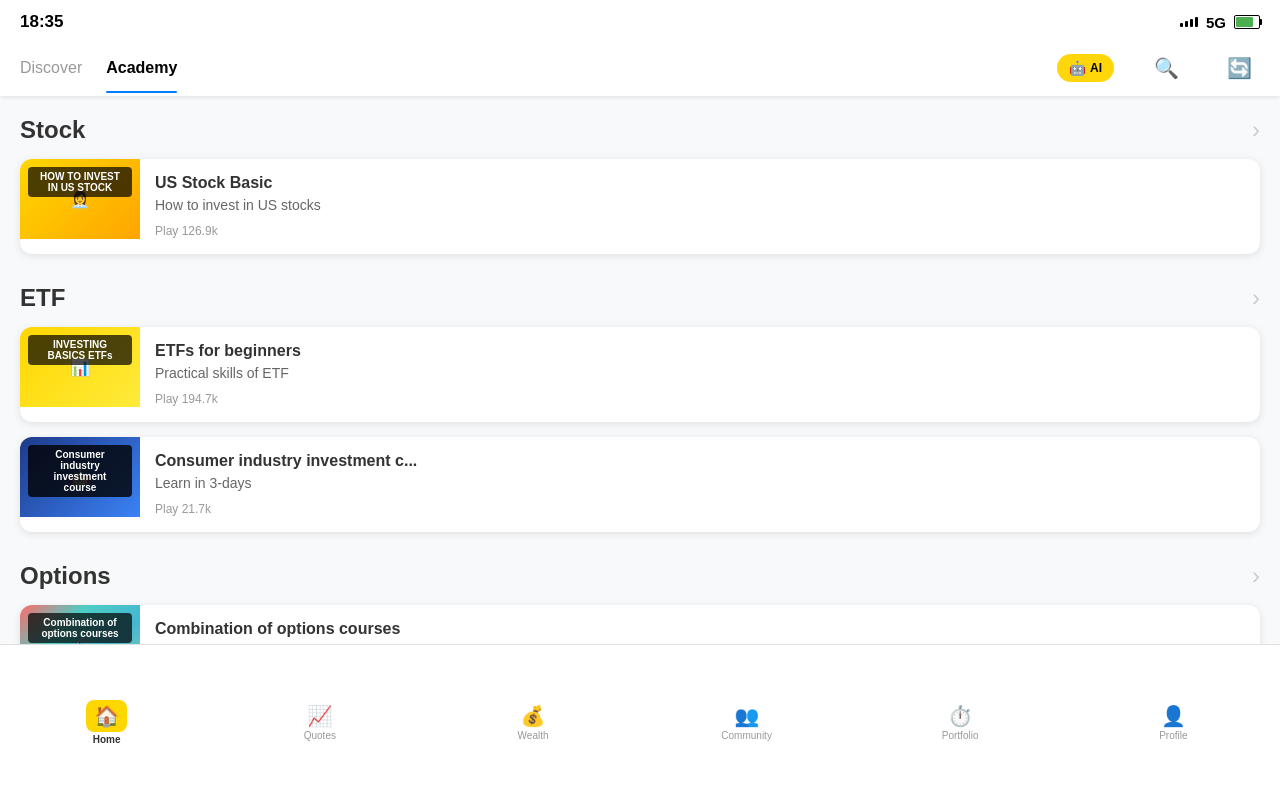
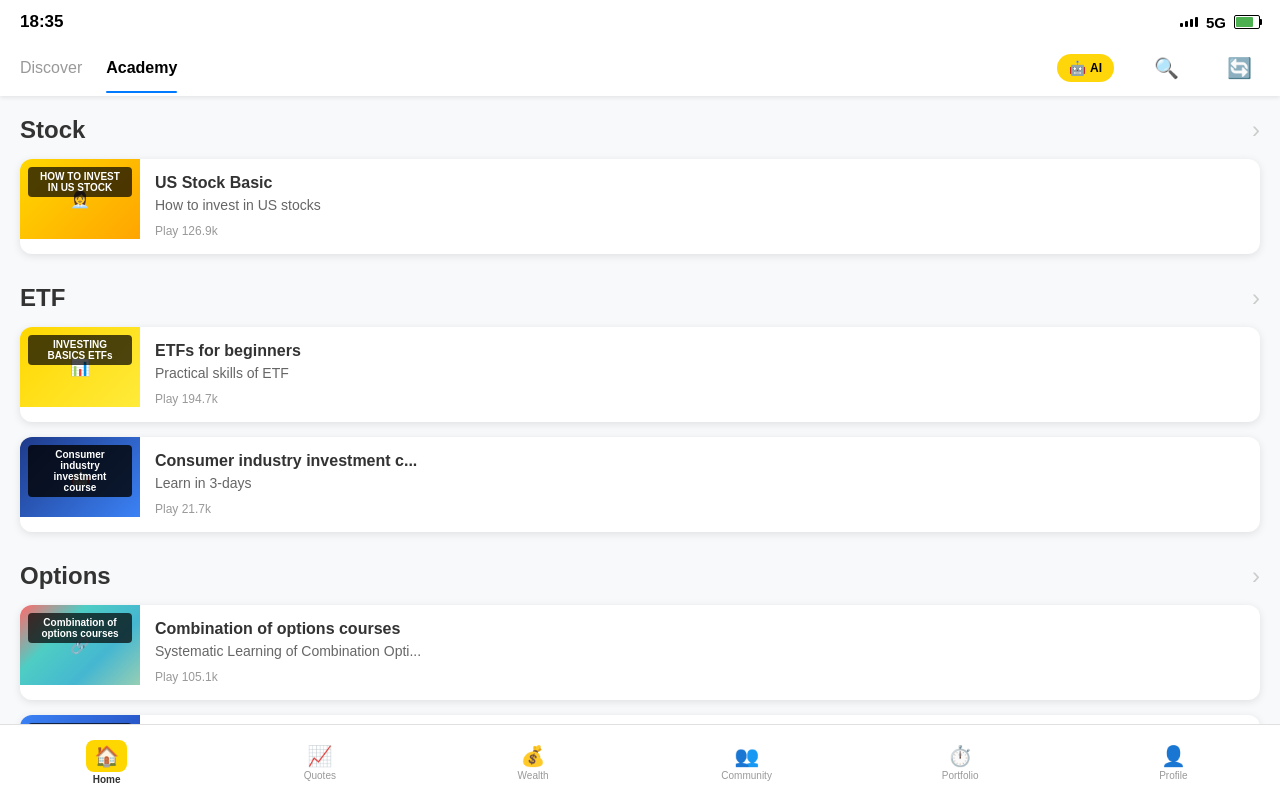
Before and after one commit to nrmmsathish/angular-mobile-app, an Angular app: page /academy in a window 1280 px wide. Built offline with nearby package versions, Linux system fonts and the light colour scheme.

Commit message:
Update initial page

```diff
--- a/src/app/components/footer/footer.scss
+++ b/src/app/components/footer/footer.scss
@@ -1,7 +1,7 @@
 .footer {
     background: white;
     border-top: 1px solid #e0e0e0;
-    padding: 50px 0;
+    padding: 10px 0;
     position: fixed;
     bottom: 0;
     left: 0;
```
Also changed, not shown: 3 other files (tests, documents, lock files or other folders).
